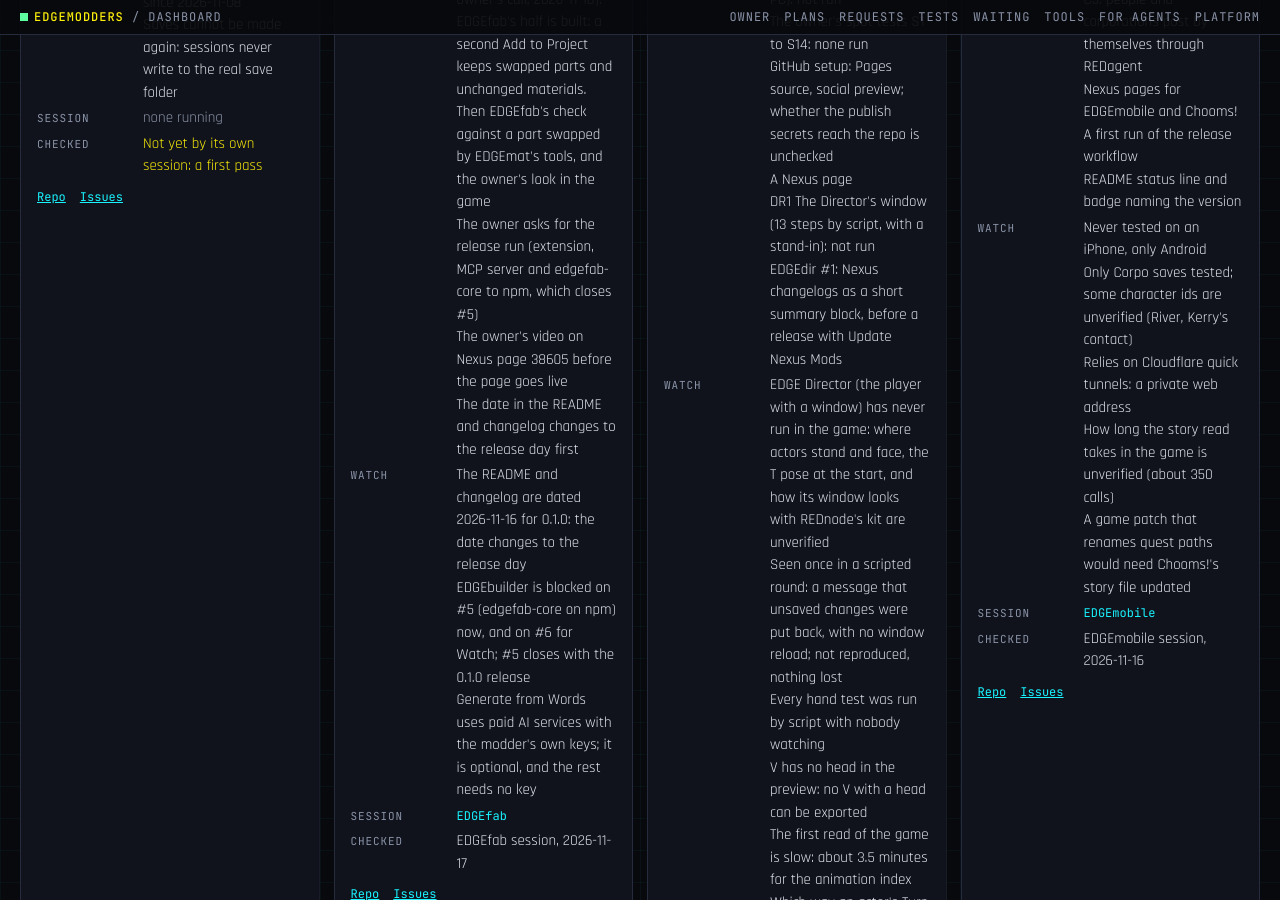
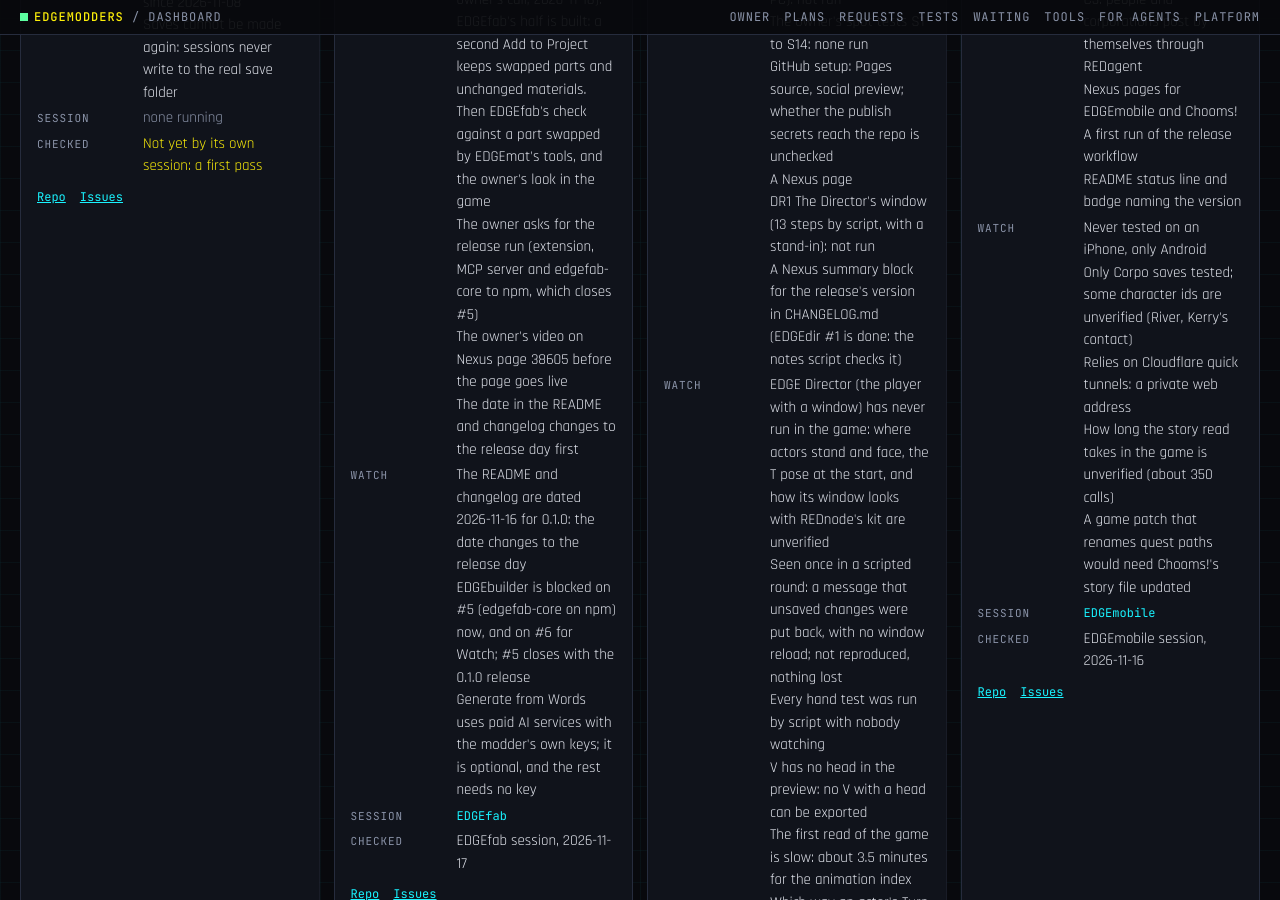
Before and after one commit to Edgemodders/EDGEweb, a Jekyll site: the page docs/dashboard.html, which Jekyll copies as it is, in a window 1280 px wide and 900 px high, scrolled down 19470 px. Built offline with Jekyll 4.4.1, drawn with Linux system fonts in a browser that asks for light colours.

Commit message:
Dashboard: EDGEdir #1 done
Co-Authored-By: Claude Fable 5.2 <noreply@anthropic.com>

```diff
--- a/docs/assets/dashboard/status.js
+++ b/docs/assets/dashboard/status.js
@@ -2586,7 +2586,7 @@ window.EDGE_STATUS = {
      "GitHub setup: Pages source, social preview; whether the publish secrets reach the repo is unchecked",
      "A Nexus page",
      "DR1 The Director's window (13 steps by script, with a stand-in): not run",
-     "EDGEdir #1: Nexus changelogs as a short summary block, before a release with Update Nexus Mods"
+     "A Nexus summary block for the release's version in CHANGELOG.md (EDGEdir #1 is done: the notes script checks it)"
     ]
    },
    "handTests": [
--- a/docs/dashboard.html
+++ b/docs/dashboard.html
@@ -203,7 +203,7 @@ pre.how { background: #05060a; border: 1px solid var(--line); padding: 12px 14px
 </div>
 <div id="tip" role="tooltip"></div>
 
-<script src="assets/dashboard/status.js?v=41"></script>
+<script src="assets/dashboard/status.js?v=42"></script>
 <script>
 (function () {
   var S = window.EDGE_STATUS;
```
